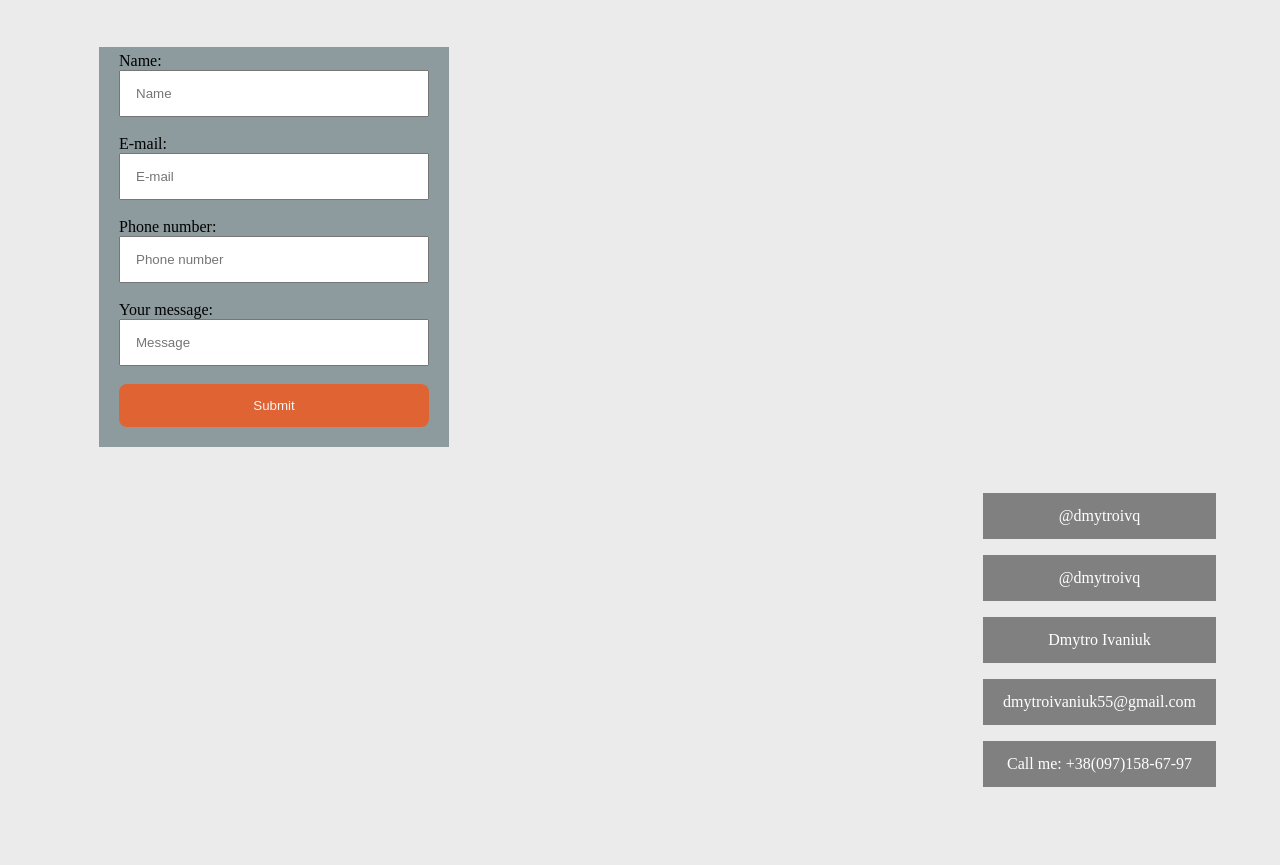
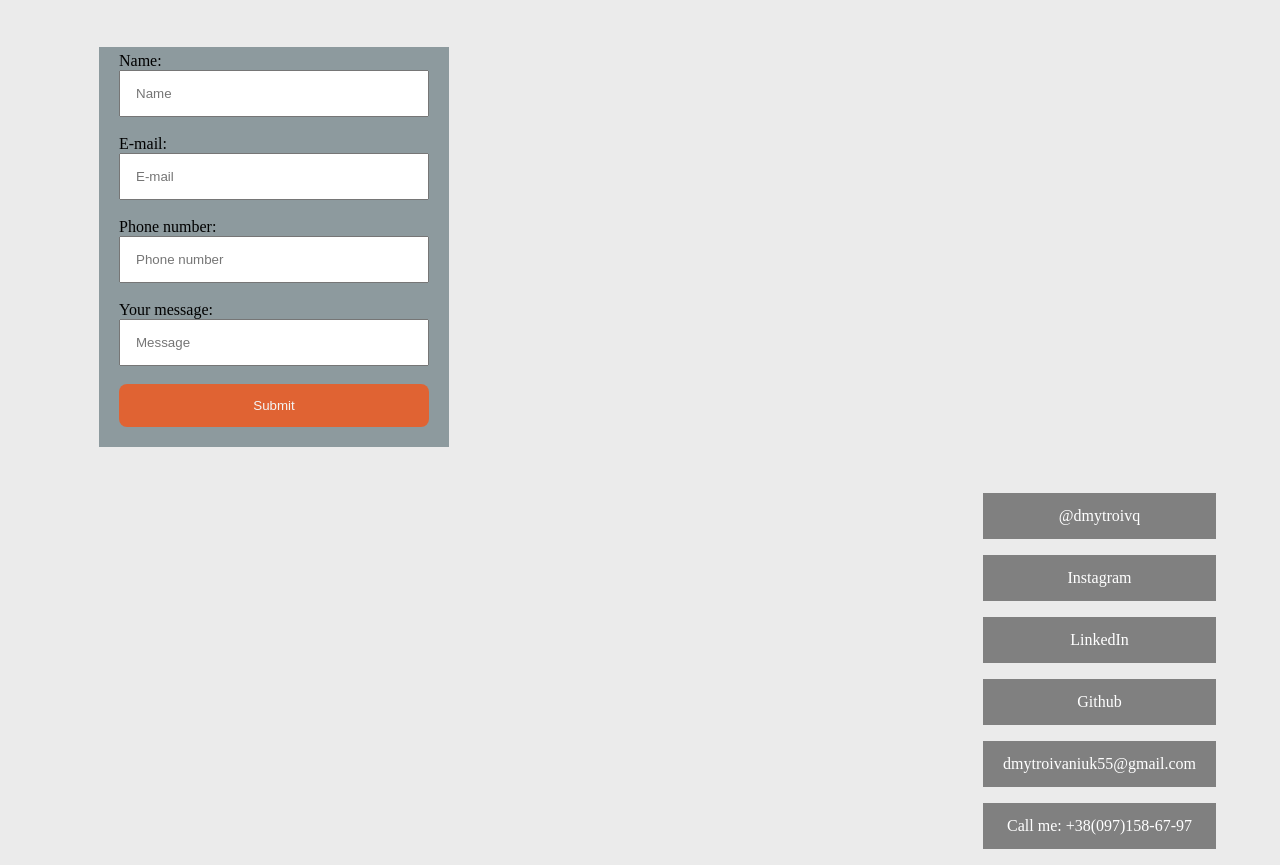
Before and after one commit to DmytroIvaniuk/DmytroIvaniuk.github.io, a plain HTML site: page index.html in a window 1280 px wide. Shown: the part 110-975 px from the top of the page. Before the commit the page ends 913 px from the top, so only its background shows below. Drawn offline with Linux system fonts and the light colour scheme.

Commit message:
changed buttons names

```diff
--- a/index.html
+++ b/index.html
@@ -26,8 +26,9 @@
     </div>
     <div class="contacts">
         <p class="contact"><a href="https://t.me/dmytroivq" target="_blank">@dmytroivq</a></p>
-        <p class="contact"><a href="https://instagram.com/dmytroivq" target="_blank">@dmytroivq</a></p>
-        <p class="contact"><a href="https://linkedin.com/in/dmytroivaniuk/" target="_blank">Dmytro Ivaniuk</a></p>
+        <p class="contact"><a href="https://instagram.com/dmytroivq" target="_blank">Instagram</a></p>
+        <p class="contact"><a href="https://linkedin.com/in/dmytroivaniuk/" target="_blank">LinkedIn</a></p>
+        <p class="contact"><a href="https://github.com/DmytroIvaniuk" target="_blank">Github</a></p>
         <p class="contact"><a href="mailto:dmytroivaniuk55@gmail.com" target="_blank">dmytroivaniuk55@gmail.com</a></p>
         <p class="contact"><a href="tel:+380971586797"> Call me: +38(097)158-67-97</a></p>
     </div>
```
